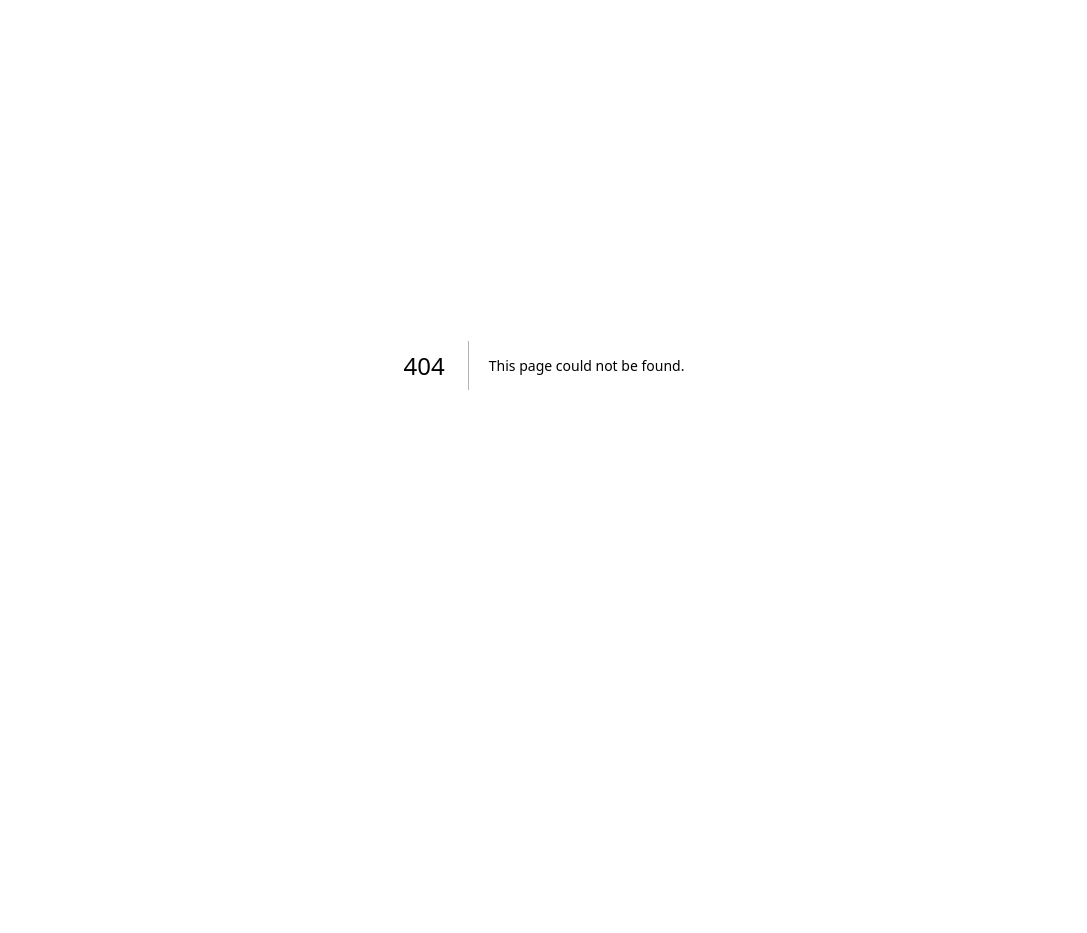
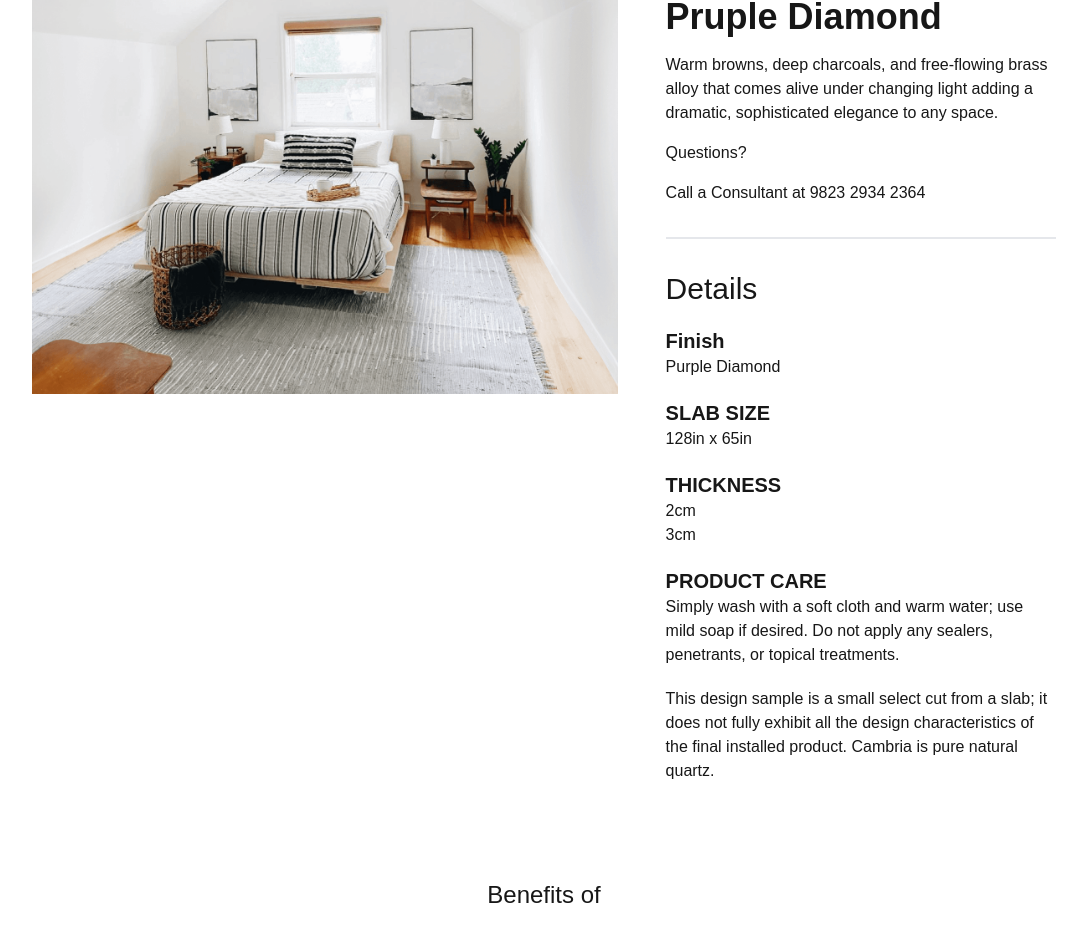
Before and after one commit to SunnyThakuri/designersite, a Next.js app: page /productdetail in a window 1280 px wide. Before the commit this address had no page. Shown: the part 115-1048 px from the top of the page, without its empty margins (96-1183 px from the left). Built offline with nearby package versions, Linux system fonts and the light colour scheme.

Commit message:
added new produict detial page

```diff
--- /dev/null
+++ b/src/app/productdetail/page.tsx
@@ -0,0 +1,22 @@
+import ProductInfo from "@/components/productdetail/productinfo"
+import ProductImage from "@/components/productdetail/productImage"
+import Benefits from "@/components/productdetail/benefits"
+
+const ProductDetai = () =>{
+    return(
+        <div className=" py-8">
+            <div className="flex plr gap-12">
+                <div className="w-[60%] ">
+                    <ProductImage/>
+                </div>
+                <div className="w-[40%]">
+                    <ProductInfo/>
+                </div>
+            </div>
+            <Benefits/>
+        </div>
+
+    )
+}
+
+export default ProductDetai
--- a/src/components/ourproducts/newdesign.tsx
+++ b/src/components/ourproducts/newdesign.tsx
@@ -3,15 +3,15 @@ import Insights from "../landing/insights"
 
 const Newdesign  = () =>{
     const designs =[
+        "/images/landing/design3.webp",
+        "/images/landing/design6.webp",
+        "/images/landing/design4.png",
+        "/images/landing/design2.webp",
+        "/images/landing/design5.webp",
         "/images/landing/design1.webp",
-        "/images/landing/design2.webp",
-        "/images/landing/design3.webp",
-        "/images/landing/design4.png",
-        "/images/landing/design5.webp",
-        "/images/landing/design6.webp",
-        "/images/landing/design7.webp",
         "/images/landing/design8.webp",
         "/images/landing/service2.jpg",
+        "/images/landing/design7.webp",
     ]
 
     return(
@@ -48,7 +48,7 @@ const Newdesign  = () =>{
                         height={500}
                         className="w-full h-full object-cover "/>
                     </div>
-                    <p className="bg-white/70 px-4  absolute bottom-1 ">Purple Diamond</p>
+                    <p className="bg-white/70 px-4  absolute bottom-1 "></p>
                 </div>
                     ))
                 }
--- /dev/null
+++ b/src/components/productdetail/benefits.tsx
@@ -0,0 +1,29 @@
+const Benefits = () =>{
+    return(
+        <div className="py-24  space-y-6">
+            <p className="text-center text-2xl">Benefits of </p>
+            <div className="flex justify-between">
+                {/* numero1 */}
+                <div className="flex gap-2">
+                    <p className="text-5xl">1</p>
+                    <p className="h-full w-[1px] border-[1px]"></p>
+                    <p>Every quartz countertop is nonabsorbent, stain resistant, incredibly resilient, and easy to clean</p>
+                </div>
+                {/* numero1 */}
+                <div className="flex gap-2">
+                    <p className="text-5xl">2</p>
+                    <p className="h-full w-[1px] border-[1px]"></p>
+                    <p>Every quartz countertop is nonabsorbent, stain resistant, incredibly resilient, and easy to clean</p>
+                </div>
+                {/* numero1 */}
+                <div className="flex gap-2">
+                    <p className="text-5xl">3</p>
+                    <p className="h-full w-[1px] border-[1px]"></p>
+                    <p>Every quartz countertop is nonabsorbent, stain resistant, incredibly resilient, and easy to clean</p>
+                </div>
+            </div>
+        </div>
+    )
+}
+
+export default Benefits
--- /dev/null
+++ b/src/components/productdetail/productImage.tsx
@@ -0,0 +1,16 @@
+import Image from "next/image"
+
+const ProductImage = () =>{
+    return(
+        <div>
+            <Image
+                src={"/images/landing/design3.webp"}
+                alt="img"
+                width={800}
+                height={800}
+                className="w-full h-full object-cover"/>
+        </div>
+    )
+}
+
+export default ProductImage
--- /dev/null
+++ b/src/components/productdetail/productinfo.tsx
@@ -0,0 +1,42 @@
+const ProductInfo = () =>{
+    return(
+        <div className="space-y-8">
+            <div className="space-y-4">
+                <p className="text-4xl font-semibold">Pruple Diamond</p>
+                <p>Warm browns, deep charcoals, and free-flowing brass alloy that comes alive under
+                    changing light adding a dramatic, sophisticated elegance to any space.</p>
+                <p>Questions?</p>
+                <p>Call a Consultant at 9823 2934 2364 </p>
+            </div>
+            <div className="w-full h-[1px] border-[1px]"></div>
+            <div className="space-y-5">
+                <p className="text-3xl font-thin">Details</p>
+                <div>
+                    <p className="font-semibold text-xl">Finish</p>
+                    <p>Purple Diamond</p>
+                </div>
+                <div>
+                    <p className="font-semibold text-xl">SLAB SIZE</p>
+                    <p>128in x 65in </p>
+                </div>
+                <div>
+                    <p className="font-semibold text-xl">THICKNESS</p>
+                    <p>2cm</p>
+                    <p>3cm</p>
+                </div>
+                <div>
+                    <p className="font-semibold text-xl">PRODUCT CARE</p>
+                    <p>Simply wash with a soft cloth and warm water; use mild soap if desired.
+                        Do not apply any sealers, penetrants, or topical treatments. </p>
+                </div>
+
+                <p>
+                    This design sample is a small select cut from a slab; it does not fully exhibit
+                    all the design characteristics of the final installed product. Cambria is pure natural quartz.
+                </p>
+            </div>
+        </div>
+    )
+}
+
+export default ProductInfo
```
